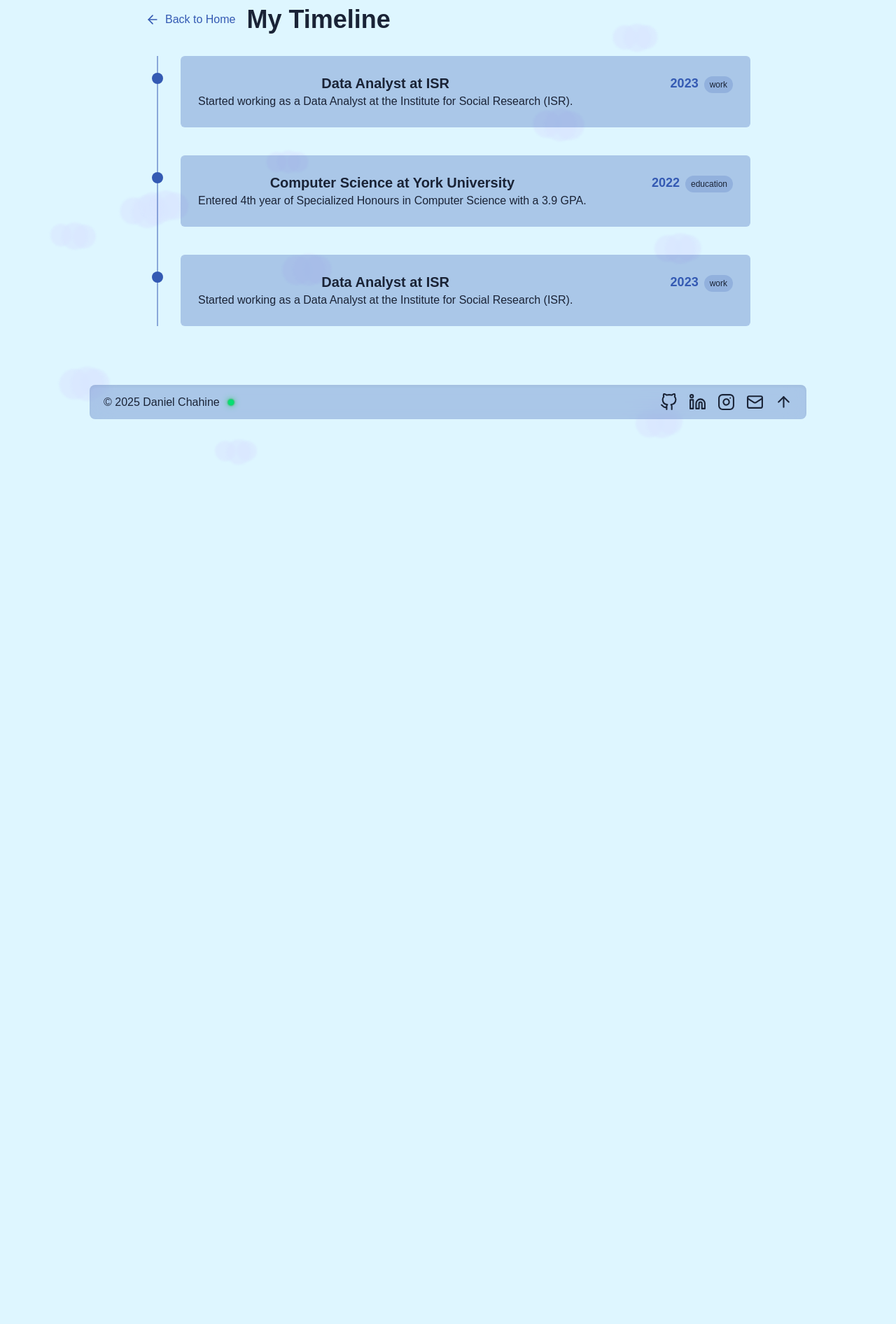
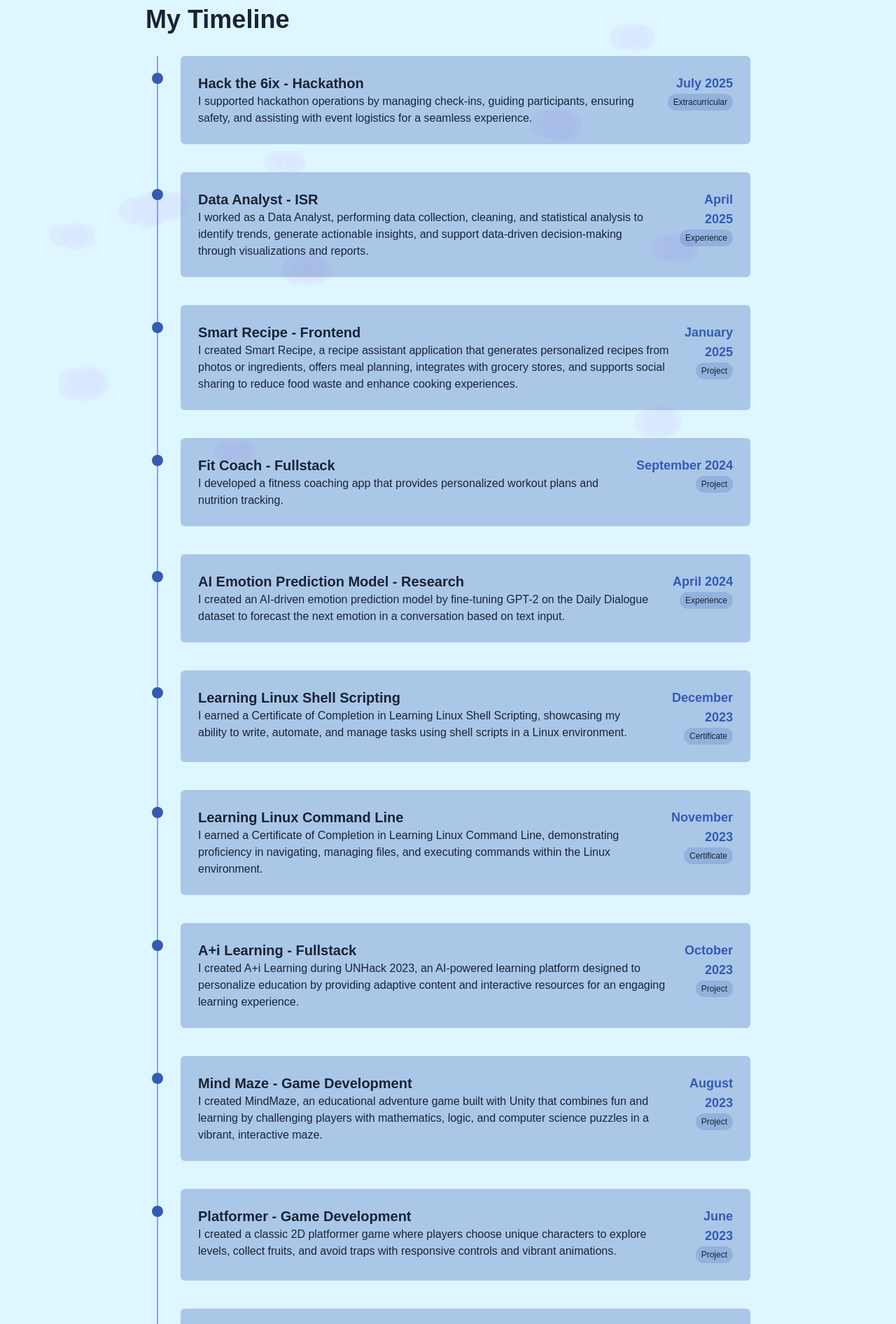
Before and after one commit to DanielChahine0/DanielChahine0.github.io, a React (Vite) app: page /timeline in a window 1280 px wide. Shown: the part 120-2012 px from the top of the page at 70% size. Before the commit the page ends 800 px from the top, so only its background shows below. Built offline with nearby package versions, Linux system fonts and the light colour scheme; a web font is replaced by a local one.

Commit message:
updated the timeline file

```diff
--- a/src/components/AboutSection.jsx
+++ b/src/components/AboutSection.jsx
@@ -62,12 +62,14 @@ export const AboutSection = () => {
                         and <strong className="custom-inline-hover">data visualization</strong>.
                     </p>
                     <div className="flex flex-col md:flex-row gap-4 pt-4 justify-center">
-                        <a href="#contact" className="cosmic-button">
-                            Contact Me
-                        </a>
-                        <a href="#portfolio" className="px-6 py-2 rounded-full border border-primary text-primary hover:bg-primary/30 transition-colors duration-300">
-                            Download CV
-                        </a>
+                        <div className="flex flex-col md:flex-row gap-4 justify-center items-center">
+                            <a href="#contact" className="cosmic-button">
+                                Contact Me
+                            </a>
+                            <a href="/public/files/resume.pdf" download className="cosmic-button">
+                                Download Resume
+                            </a>
+                        </div>
                     </div>
                 </div>
 
--- a/src/pages/Timeline.jsx
+++ b/src/pages/Timeline.jsx
@@ -8,27 +8,97 @@ import { Link } from "react-router-dom";
 // Timeline data structure
 const timelineEvents = [
 	{
-		year: "2023",
-		title: "Data Analyst at ISR",
+		year: "July 2025",
+		title: "Hack the 6ix - Hackathon",
 		description:
-			"Started working as a Data Analyst at the Institute for Social Research (ISR).",
-		category: "work",
+			"I supported hackathon operations by managing check-ins, guiding participants, ensuring safety, and assisting with event logistics for a seamless experience.",
+		category: "Extracurricular",
 	},
 	{
-		year: "2022",
-		title: "Computer Science at York University",
+		year: "April 2025",
+		title: "Data Analyst - ISR",
 		description:
-			"Entered 4th year of Specialized Honours in Computer Science with a 3.9 GPA.",
-		category: "education",
+			"I worked as a Data Analyst, performing data collection, cleaning, and statistical analysis to identify trends, generate actionable insights, and support data-driven decision-making through visualizations and reports.",
+		category: "Experience",
 	},
-    {
-		year: "2023",
-		title: "Data Analyst at ISR",
+	{
+		year: "January 2025",
+		title: "Smart Recipe - Frontend",
 		description:
-			"Started working as a Data Analyst at the Institute for Social Research (ISR).",
-		category: "work",
-	}
-	// Add more events as needed
+			"I created Smart Recipe, a recipe assistant application that generates personalized recipes from photos or ingredients, offers meal planning, integrates with grocery stores, and supports social sharing to reduce food waste and enhance cooking experiences.",
+		category: "Project",
+	},
+	{
+		year: "September 2024",
+		title: "Fit Coach - Fullstack",
+		description:
+			"I developed a fitness coaching app that provides personalized workout plans and nutrition tracking.",
+		category: "Project",
+	},
+	{
+		year: "April 2024",
+		title: "AI Emotion Prediction Model - Research",
+		description:
+			"I created an AI-driven emotion prediction model by fine-tuning GPT-2 on the Daily Dialogue dataset to forecast the next emotion in a conversation based on text input.",
+		category: "Experience",
+	},
+	{
+		year: "December 2023",
+		title: "Learning Linux Shell Scripting",
+		description:
+			"I earned a Certificate of Completion in Learning Linux Shell Scripting, showcasing my ability to write, automate, and manage tasks using shell scripts in a Linux environment.",
+		category: "Certificate",
+	},
+	{
+		year: "November 2023",
+		title: "Learning Linux Command Line",
+		description:
+			"I earned a Certificate of Completion in Learning Linux Command Line, demonstrating proficiency in navigating, managing files, and executing commands within the Linux environment.",
+		category: "Certificate",
+	},
+	{
+		year: "October 2023",
+		title: "A+i Learning - Fullstack",
+		description:
+			"I created A+i Learning during UNHack 2023, an AI-powered learning platform designed to personalize education by providing adaptive content and interactive resources for an engaging learning experience.",
+		category: "Project",
+	},
+	{
+		year: "August 2023",
+		title: "Mind Maze - Game Development",
+		description:
+			"I created MindMaze, an educational adventure game built with Unity that combines fun and learning by challenging players with mathematics, logic, and computer science puzzles in a vibrant, interactive maze.",
+		category: "Project",
+	},
+	{
+		year: "June 2023",
+		title: "Platformer - Game Development",
+		description:
+			"I created a classic 2D platformer game where players choose unique characters to explore levels, collect fruits, and avoid traps with responsive controls and vibrant animations.",
+		category: "Project",
+	},
+	{
+		year: "April 2023",
+		title: "Jarvis Ambassador",
+		description:
+			"I served as a Jarvis Student Ambassador, promoting the company at York University by organizing career fairs and events to connect students with IT job opportunities.",
+		category: "Extracurricular",
+	},
+	{
+		year: "March 2023",
+		title: "Open House - Organizer",
+		description:
+			"I helped organize a York University open house for Computer Science and Engineering students, ensuring smooth execution and providing key information on programs and opportunities.",
+		category: "Extracurricular",
+	},
+	{
+		year: "November 2022",
+		title: "Private Tutor",
+		description:
+			"Tutored over 100 students from high-school to university level, specializing in math, sciences, computer science, and robotics, with guidance in coursework and test preparation.",
+		category: "Experience",
+	},
+
 ];
 
 export const Timeline = () => {
@@ -50,13 +120,6 @@ export const Timeline = () => {
 				{/* Main Content */}
 				<main className="container mx-auto max-w-4xl pt-32 px-4 pb-16">
 					<div className="flex items-center mb-8 gap-4">
-						<Link
-							to="/"
-							className="flex items-center gap-2 text-primary hover:underline"
-						>
-							<ArrowLeft size={20} />
-							Back to Home
-						</Link>
 						<h1 className="text-3xl md:text-4xl font-bold">My Timeline</h1>
 					</div>
 
@@ -68,14 +131,14 @@ export const Timeline = () => {
 
 								{/* Content with hover effect */}
 								<div className="gradient-border card-hover p-6">
-									<div className="flex flex-col md:flex-row justify-between gap-4">
-										<div>
-											<h3 className="text-xl font-bold">{event.title}</h3>
-											<p className="text-muted-foreground">
+									<div className="flex flex-col md:flex-row justify-between gap-4 text-left">
+										<div className="text-left">
+											<h3 className="text-xl font-bold text-left">{event.title}</h3>
+											<p className="text-muted-foreground text-left">
 												{event.description}
 											</p>
 										</div>
-										<div className="md:text-right">
+										<div className="md:text-right text-left">
 											<span className="text-primary font-semibold text-lg">
 												{event.year}
 											</span>
```
